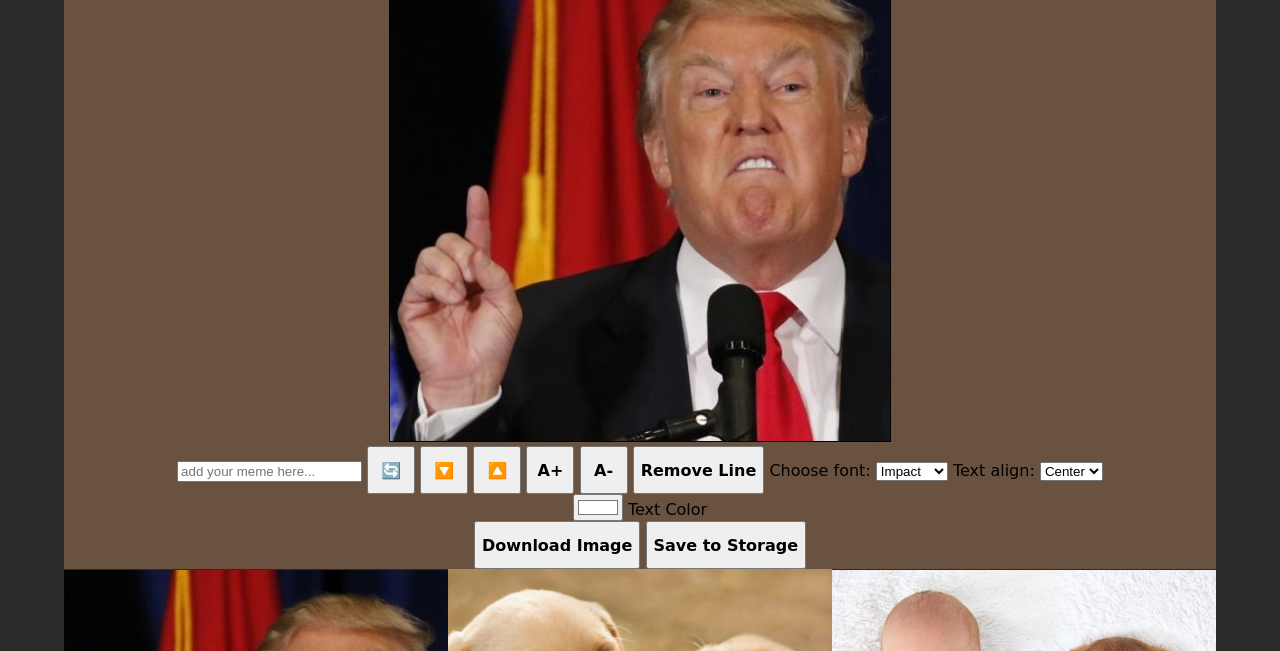
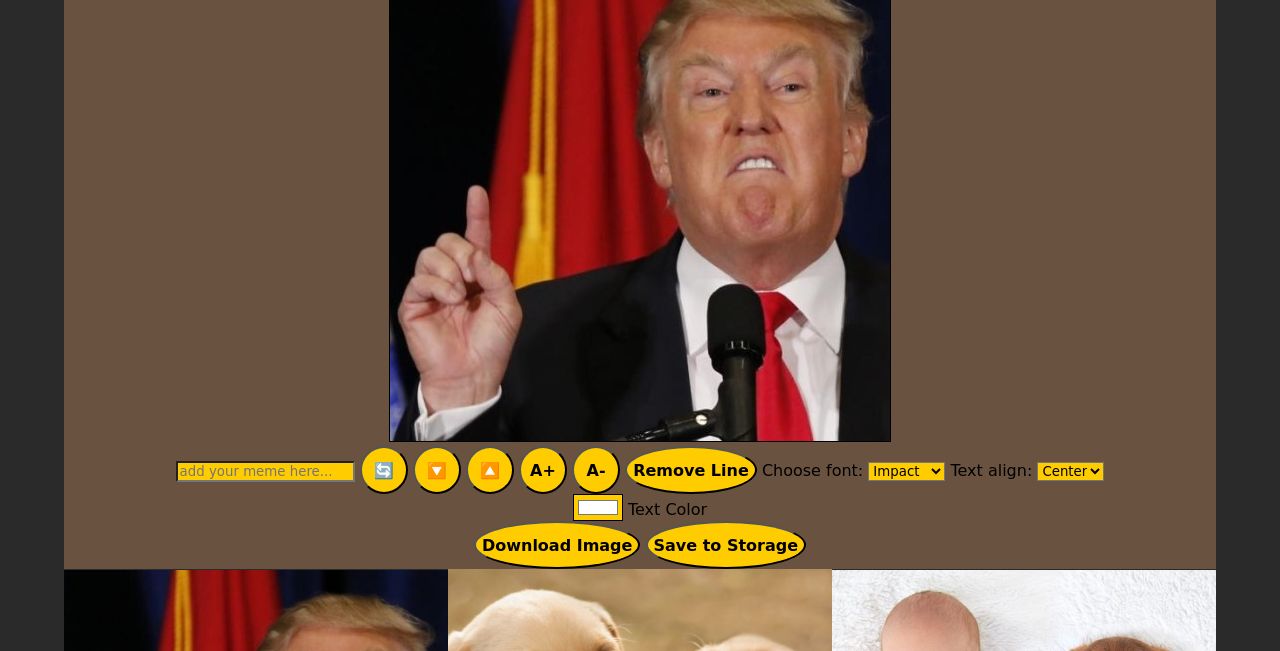
Before and after one commit to AlexeiStern/memesbrother, a plain HTML site: page index.html in a window 1280 px wide. Both pictures are taken after a click on the picture 256 px from the left and 281 px from the top of the page. Shown: the part 149-800 px from the top of the page. Drawn offline with Linux system fonts and the light colour scheme.

Commit message:
Add files via upload

```diff
--- a/css/desktop.css
+++ b/css/desktop.css
@@ -30,6 +30,7 @@ width: 95px;
 }
 
 .memes img:hover{
-border: 2px solid rgb(0, 26, 255);
+border: 2px solid rgb(255, 204, 0);
+
 box-shadow: 0 0 10px #333;
 }
--- a/css/style.css
+++ b/css/style.css
@@ -38,6 +38,8 @@ button {
     font-weight: 600;
     font-family: cursive;
     min-width: 48px;
+    border-radius: 50%;
+    background-color: rgb(255, 204, 0);
 }
 
 nav {
@@ -49,8 +51,9 @@ nav img {
     top: 0px;
 }
 
-option {
+input,select {
     font-family: cursive;
+    background-color: rgb(255, 204, 0);
 }
 
 .grid-container {
@@ -62,4 +65,5 @@ option {
 .grid-child-line {
     text-align: right;
     font-size: 2rem;
+    color:rgb(255, 204, 0);
 }
```
